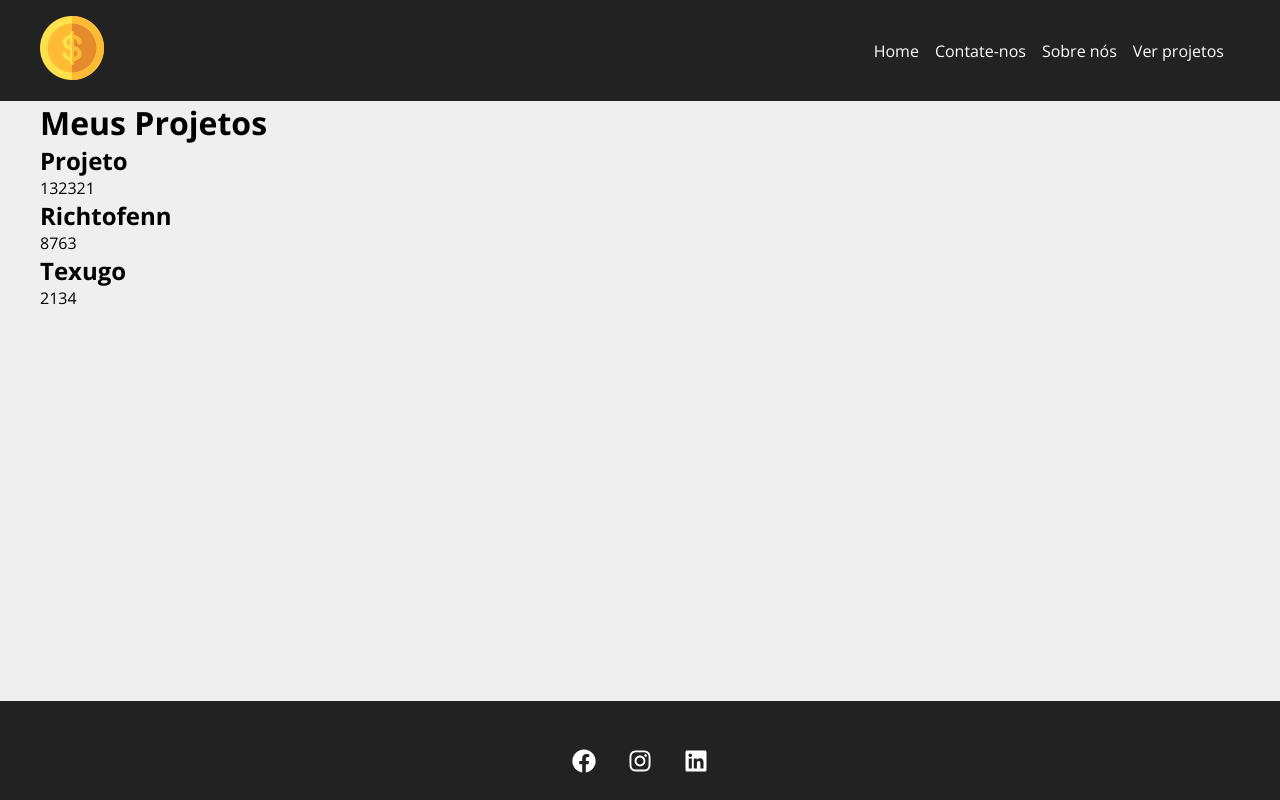
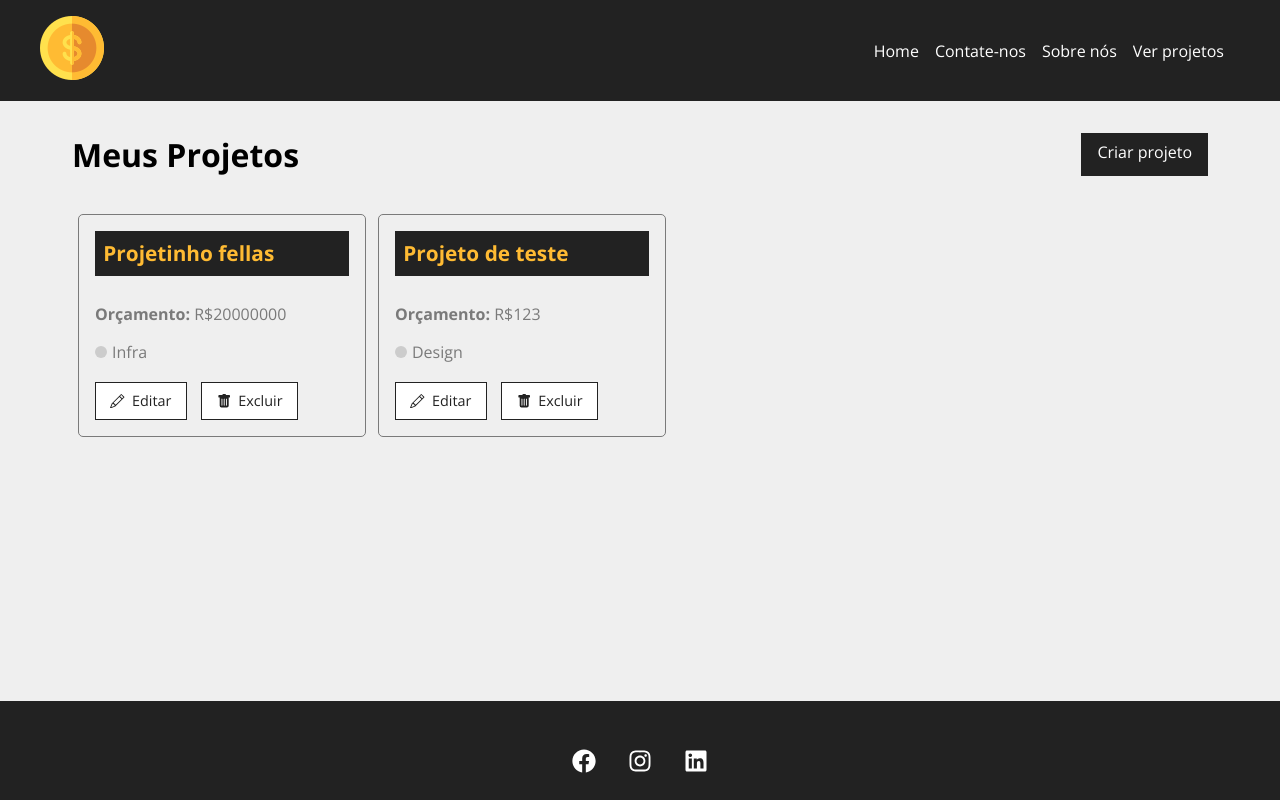
Before and after one commit to fabaohs/costs, a React (Create React App) app: page /projects in a window 1280 px wide. Built offline with nearby package versions, Linux system fonts and the light colour scheme; data requests are answered from the project's data file; the HTML template or start-up script is replaced by a standard one.

Commit message:
Added load, project page, and edit page

```diff
--- a/db.json
+++ b/db.json
@@ -1,8 +1,8 @@
 {
   "projects": [
     {
-      "name": "Projeto",
-      "budget": "132321",
+      "name": "Projetinho fellas",
+      "budget": "20000000",
       "category": {
         "id": "1",
         "name": "Infra"
@@ -12,8 +12,8 @@
       "id": 1
     },
     {
-      "name": "Richtofenn",
-      "budget": "8763",
+      "name": "Projeto de teste",
+      "budget": "123",
       "category": {
         "id": "2",
         "name": "Design"
@@ -21,17 +21,6 @@
       "cost": 0,
       "services": [],
       "id": 2
-    },
-    {
-      "name": "Texugo",
-      "budget": "2134",
-      "category": {
-        "id": "2",
-        "name": "Design"
-      },
-      "cost": 0,
-      "services": [],
-      "id": 3
     }
   ],
   "categories": [
--- a/src/App.js
+++ b/src/App.js
@@ -1,12 +1,13 @@
-import { BrowserRouter as Router, Routes, Route } from 'react-router-dom'
-import Home from './components/pages/Home'
-import Company from './components/pages/Company'
-import Contact from './components/pages/Contact'
-import NewProject from './components/pages/NewProject'
-import Container from './components/layout/Container'
-import Nav from './components/layout/Nav'
-import Footer from './components/layout/Footer'
-import Projects from './components/pages/Projects'
+import { BrowserRouter as Router, Routes, Route } from "react-router-dom";
+import Home from "./components/pages/Home";
+import Company from "./components/pages/Company";
+import Contact from "./components/pages/Contact";
+import NewProject from "./components/pages/NewProject";
+import Container from "./components/layout/Container";
+import Nav from "./components/layout/Nav";
+import Footer from "./components/layout/Footer";
+import Projects from "./components/pages/Projects";
+import Project from "./components/pages/Project";
 
 function App() {
   return (
@@ -20,6 +21,7 @@ function App() {
           <Route exact path="/contact" element={<Contact />} />
           <Route exact path="/newproject" element={<NewProject />} />
           <Route exact path="/projects" element={<Projects />} />
+          <Route exact path="/projects/:id" element={<Project />} />
         </Routes>
       </Container>
 
--- /dev/null
+++ b/src/components/Project/ProjectCard.jsx
@@ -0,0 +1,38 @@
+import { BsPencil, BsFillTrashFill } from "react-icons/bs";
+import styles from "./ProjectCard.module.css";
+import { Link } from "react-router-dom";
+
+export default function ProjectCard({
+  id,
+  name,
+  budget,
+  category,
+  handleRemove,
+}) {
+  const remove = (e) => {
+    e.preventDefault();
+    handleRemove(id);
+  };
+
+  return (
+    <div className={styles.project_card}>
+      <h4>{name}</h4>
+      <p>
+        <span>Orçamento:</span> R${budget}
+      </p>
+      <p className={styles.category_text}>
+        <span className={`${styles[category]}`}></span>
+        {category}
+      </p>
+      <div className={styles.project_card_actions}>
+        <Link to={`/projects/${id}`}>
+          <BsPencil /> Editar
+        </Link>
+        <button onClick={remove}>
+          <BsFillTrashFill />
+          Excluir
+        </button>
+      </div>
+    </div>
+  );
+}
--- /dev/null
+++ b/src/components/Project/ProjectCard.module.css
@@ -0,0 +1,87 @@
+.project_card {
+   padding: 1em;
+   border: 1px solid #7a7a7a;
+   border-radius: 5px;
+   width: 24%;
+   margin: 0.5%;
+ }
+
+ .project_card h4 {
+   background-color: #222;
+   color: #ffbb33;
+   padding: 0.4em;
+   margin-bottom: 1.3em;
+   font-size: 1.3em;
+ }
+
+ .project_card p {
+   color: #7a7a7a;
+   margin-bottom: 1em;
+ }
+
+ .project_card p span {
+   font-weight: bold;
+ }
+
+ .category_text {
+   display: flex;
+   align-items: center;
+ }
+
+ .category_text span {
+   display: block;
+   width: 12px;
+   height: 12px;
+   border-radius: 50%;
+   background-color: #ccc;
+   margin-right: 5px;
+ }
+
+ .category_text .infra {
+   background-color: #ffaebc;
+ }
+
+ .category_text .desenvolvimento {
+   background-color: #a0e7e5;
+ }
+
+ .category_text .design {
+   background-color: #b4f8c8;
+ }
+
+ .category_text .planejamento {
+   background-color: #fbe7c6;
+ }
+
+ .project_card_actions {
+   margin-top: 1.2em;
+   display: flex;
+   align-items: center;
+ }
+
+ .project_card_actions a,
+ .project_card_actions button {
+   text-decoration: none;
+   border: none;
+   background-color: #fff;
+   color: #222;
+   font-size: 0.9em;
+   padding: 0.6em 1em;
+   margin-right: 1em;
+   cursor: pointer;
+   border: 1px solid #222;
+   transition: 0.5s;
+   display: flex;
+   align-items: center;
+   justify-content: center;
+ }
+
+ .project_card_actions svg {
+   margin-right: 0.5em;
+ }
+
+ .project_card_actions a:hover,
+ .project_card_actions button:hover {
+   background-color: #222;
+   color: #ffbb33;
+ }
--- /dev/null
+++ b/src/components/layout/Loading.jsx
@@ -0,0 +1,12 @@
+import styles from './Loading.module.css'
+import loading from '../../img/loading.svg'
+
+export default function Loading(){
+
+   return (
+      <div className={styles.loader_container}>
+         <img src={loading} alt="loading" className={styles.loader}/>
+      </div>
+   )
+
+}
--- /dev/null
+++ b/src/components/layout/Loading.module.css
@@ -0,0 +1,11 @@
+.loader_container {
+   width: 100%;
+   height: 100%;
+   display: flex;
+   justify-content: center;
+   align-items: center;
+ }
+
+ .loader {
+   width: 50px;
+ }
--- /dev/null
+++ b/src/components/pages/Project.jsx
@@ -0,0 +1,65 @@
+import styles from "./Project.module.css";
+import { useState, useEffect } from "react";
+import { useParams } from "react-router-dom";
+import Loading from "../layout/Loading";
+import Container from "../layout/Container";
+
+export default function Project() {
+  const { id } = useParams();
+  const [project, setProject] = useState([]);
+  const [showProjectForm, setShowProjectForm] = useState(false);
+
+  useEffect(() => {
+    fetch(`http://localhost:5000/projects/${id}`, {
+      method: "GET",
+      headers: {
+        "Content-Type": "application/json",
+      },
+    })
+      .then((res) => res.json())
+      .then((data) => {
+        setProject(data);
+      })
+      .catch((err) => console.log(`Ops... ${err.message}`));
+  }, [id]);
+
+  function toggleProjectForm() {
+    setShowProjectForm(!showProjectForm);
+  }
+
+  return (
+    <>
+      {project.name ? (
+        <div>
+          <Container customClass="column">
+            <div>
+              <h1>Projeto: {project.name}</h1>
+              <button onClick={toggleProjectForm}>
+                {!showProjectForm ? "Editar Projeto" : "Fechar"}
+              </button>
+              {!showProjectForm ? (
+                <div className={styles.form}>
+                  <p>
+                    <span>Categoria:</span> {project.category.name}
+                  </p>
+                  <p>
+                    <span>Total do orçamento:</span> R${project.budget}
+                  </p>
+                  <p>
+                    <span>Total utilizado:</span> R${project.cost}
+                  </p>
+                </div>
+              ) : (
+                <div>
+                  <p>Detalhes do projeto</p>
+                </div>
+              )}
+            </div>
+          </Container>
+        </div>
+      ) : (
+        <Loading />
+      )}
+    </>
+  );
+}
--- /dev/null
+++ b/src/components/pages/Project.module.css
@@ -0,0 +1,48 @@
+.project_details {
+   padding: 2em;
+ }
+
+ .project_details h1,
+ .project_details h2,
+ .project_details p {
+   margin-bottom: 0.5em;
+ }
+
+ .project_details h1 {
+   background-color: #222;
+   color: #ffbb33;
+   padding: 0.4em;
+ }
+
+ .project_details span {
+   font-weight: bold;
+ }
+
+ .details_container,
+ .service_form_container {
+   border-bottom: 1px solid #7a7a7a;
+   padding-bottom: 1.2em;
+   margin-bottom: 1.2em;
+   display: flex;
+   justify-content: space-between;
+   flex-wrap: wrap;
+ }
+
+ .btn {
+   background-color: #222;
+   color: #fff;
+   padding: 0.5em 1em;
+   text-decoration: none;
+   transition: 0.5s;
+   border: none;
+   cursor: pointer;
+   max-height: 40px;
+ }
+
+ .btn:hover {
+   color: #ffbb33;
+ }
+
+ .form {
+   width: 100%;
+ }
--- a/src/components/pages/Projects.jsx
+++ b/src/components/pages/Projects.jsx
@@ -1,16 +1,24 @@
-import { useState } from "react";
+import { useState, useEffect } from "react";
 import { useLocation } from "react-router-dom";
 import Message from "../layout/Message";
+import styles from "./Projects.module.css";
+import Container from "../layout/Container";
+import LinkButton from "../layout/LinkButton";
+import ProjectCard from "../Project/ProjectCard";
+import Loading from "../layout/Loading";
 
 export default function Projects() {
   const [projects, setProjects] = useState([]);
+  const [removeLoading, setRemoveLoading] = useState(false);
+  const [projectMessage, setProjectMessage] = useState("");
+
   const location = useLocation();
-
   let message = "";
   if (location.state) {
     message = location.state.message;
   }
 
+  useEffect(() => {
     fetch("http://localhost:5000/projects", {
       method: "GET",
       headers: {
@@ -20,23 +28,57 @@ export default function Projects() {
       .then((res) => res.json())
       .then((data) => {
         setProjects(data);
+        setRemoveLoading(true);
       })
       .catch((err) => console.log(err));
+  }, []);
+
+  function removeProject(id) {
+    fetch(`http://localhost:5000/projects/${id}`, {
+      method: "DELETE",
+      headers: {
+        "Content-Type": "application/json",
+      },
+    })
+      .then((res) => res.json())
+      .then((data) => {
+        setProjects(projects.filter((project) => project.id !== id));
+        setProjectMessage("Projeto removido com sucesso!");
+      })
+      .catch((err) => console.log(err));
+  }
 
   return (
-    <div>
+    <div className={styles.project_container}>
+      <div className={styles.title_container}>
         <h1>Meus Projetos</h1>
+        <LinkButton to="/newproject" text="Criar projeto" />
+      </div>
 
       {message && <Message type="success" message={message} />}
+      {projectMessage && <Message type="success" message={projectMessage} />}
 
-      <div className="projects">
-        {projects.map((project) => (
-          <div key={project.id}>
-            <h2>{project.name}</h2>
-            <p>{project.budget}</p>
+      <Container customClass="start">
+        {projects.length > 0 &&
+          projects.map((project) => (
+            <ProjectCard
+              id={project.id}
+              name={project.name}
+              budget={project.budget}
+              category={project.category.name}
+              key={project.id}
+              handleRemove={removeProject}
+              s
+            />
+          ))}
+        {!removeLoading && <Loading />}
+        {removeLoading && projects.length === 0 && (
+          <div>
+            <p>Parece que você ainda não criou nenhum projeto...</p>
+            <LinkButton to="/newproject" text="Crie um agora mesmo" />
           </div>
-        ))}
-      </div>
+        )}
+      </Container>
     </div>
   );
 }
--- /dev/null
+++ b/src/components/pages/Projects.module.css
@@ -0,0 +1,9 @@
+.project_container {
+   padding: 2em;
+ }
+
+.title_container {
+   display: flex;
+   justify-content: space-between;
+   margin-bottom: 2em;
+ }
```
Also changed, not shown: src/components/pages/NewProject.jsx (+17 -19 lines). Lines whose indentation alone changed are shown as unchanged.
